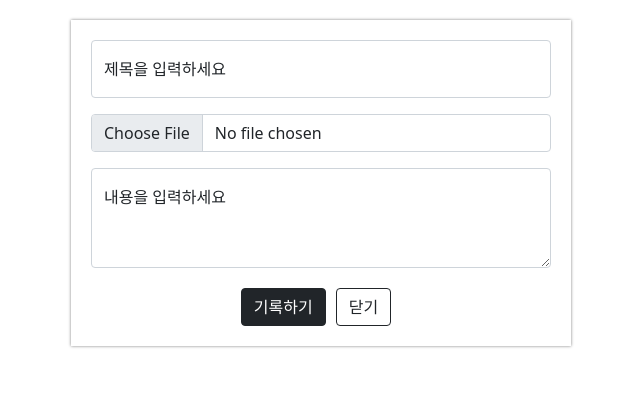
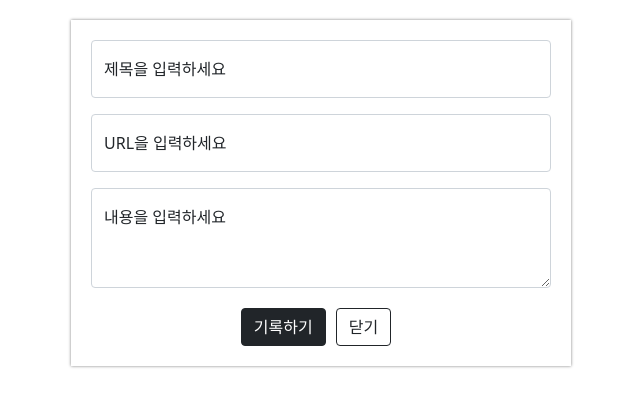
Before and after one commit to GogumaYummy/IGOBARA, a Flask app: template templates/write.html in a window 1280 px wide. Shown: the top 407 px of the page, without its empty margins (319-959 px from the left). Run offline with Flask 2, Linux system fonts and the light colour scheme; the template is opened without the code that fills it, so the values that code supplies are empty.

Commit message:
url로 입력하는 html  작성

```diff
--- a/templates/write.html
+++ b/templates/write.html
@@ -69,19 +69,25 @@
           type="text"
           class="form-control"
           id="title"
-          placeholder="name@example.com"
+          placeholder="제목을 입력하세요"
         />
         <label for="title">제목을 입력하세요</label>
       </div>
-      <div class="mb-3">
-        <input class="form-control" type="file" id="image" />
+      <div class="form-floating mb-3">
+        <input
+          type="text"
+          class="form-control"
+          id="image"
+          placeholder="URL을 입력하세요"
+        />
+        <label for="image">URL을 입력하세요</label>
       </div>
       <div class="form-floating">
         <textarea
           class="form-control"
-          placeholder="Leave a comment here"
           id="content"
           style="height: 100px"
+          placeholder="내용을 입력하세요"
         ></textarea>
         <label for="content">내용을 입력하세요</label>
       </div>
```
